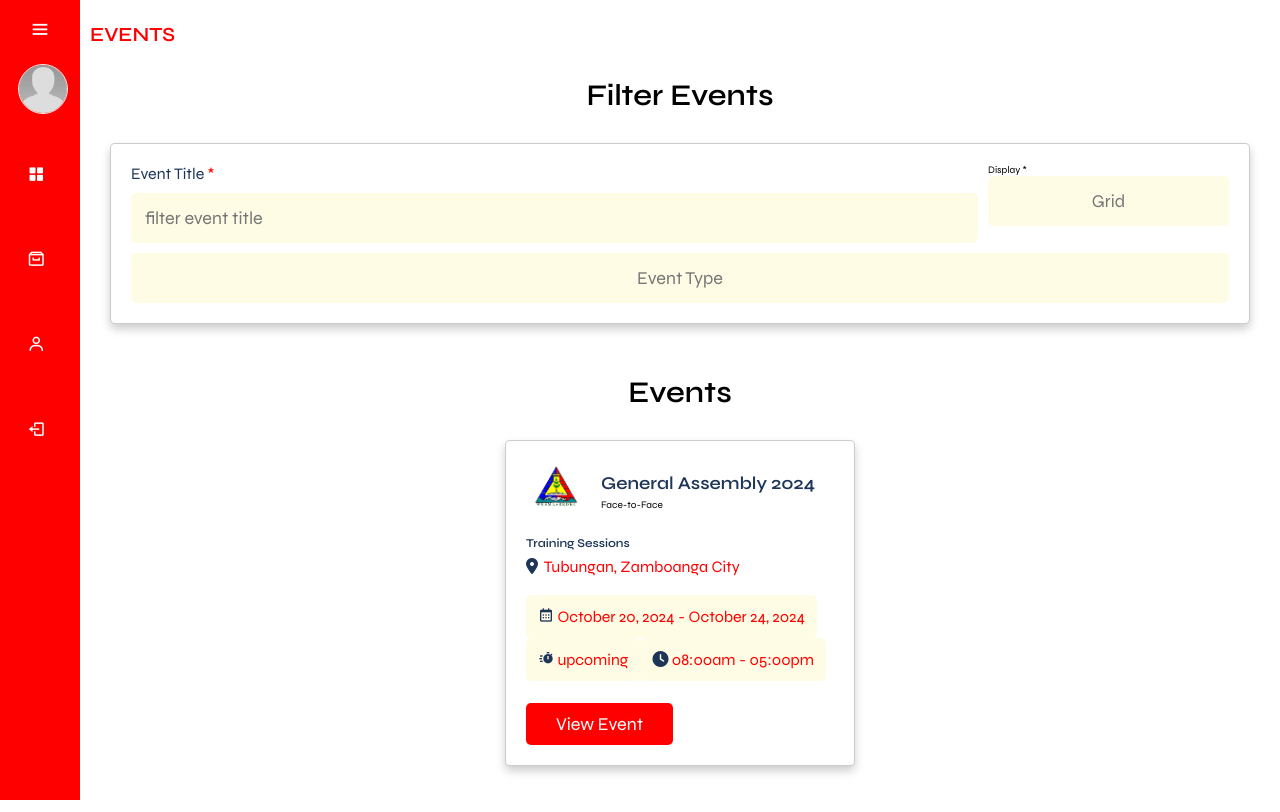
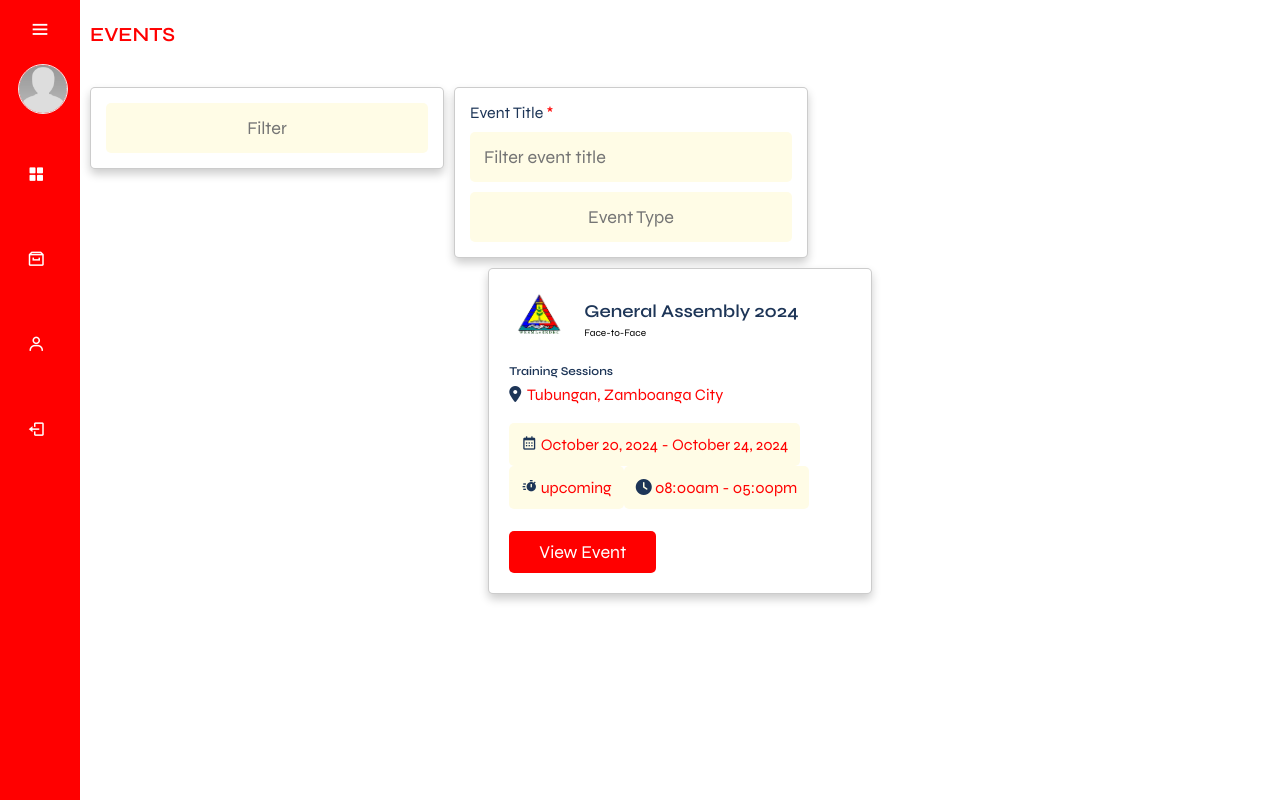
Before and after one commit to SalasainAhmadM/ERMSS_f, a PHP site: page /user_side/landingPage2.php in a window 1280 px wide. Run offline with PHP 8.4, Linux system fonts and the light colour scheme; the visitor is signed in with stand-in values (Sample User, id 1); data comes from the database, SQL or seed files in the repository; data that the repository does not hold is empty.

Commit message:
ui changed

```diff
--- a/admin/applyEvent.php
+++ b/admin/applyEvent.php
@@ -269,7 +269,7 @@
                 const thElements = tblHead.getElementsByTagName('th');
 
                 for (let th of thElements) {
-                    th.style.left = -${scrollLeft}px;
+                    th.style.left = `-${scrollLeft}px`;
                 }
             });
         });
--- a/nzro.php
+++ b/nzro.php
@@ -40,6 +40,7 @@
     }
     ?>
 
+
     <!-- Simple Login Form -->
     <form method="POST" action="">
         <label for="username">Username:</label>
--- a/user_side/css/main.css
+++ b/user_side/css/main.css
@@ -85,28 +85,9 @@ body{
 }
 
 section{
-    padding: 2rem;
-    margin: 0 auto;
+    padding: 0;
+    /* margin: 0 auto; */
     max-width: 1200px;
-}
-
-
-
-/* Style for the SweetAlert2 popup */
-.larger-swal {
-    font-size: 2.2em; /* Increase overall font size */
-    border-radius: 10px; /* Optional: Add rounded corners */
-}
-
-/* Style for the title */
-.larger-swal-title {
-    font-size: 2.5em; /* Increase the title font size */
-    font-weight: bold; /* Optional: Make the title bold */
-}
-
-/* Style for the content (text inside the popup) */
-.larger-swal-content {
-    font-size: 2.2em; /* Increase the content font size */
 }
 
 
@@ -634,7 +615,8 @@ section{
     box-shadow: var(--box-shadow);
     border: var(--border);
     border-radius: .5rem;
-    padding: 2rem;
+    width: 30%;
+    padding:15px;
 }
 
 .event-filter form .flex{
@@ -734,7 +716,6 @@ section{
 
 /* =================== EVENT  STARTS ==============*/
 .event-container .box-container{
-    display: grid;
     grid-template-columns: repeat(auto-fit, 35rem);
     gap: 1.5rem;
     align-items: flex-start;
@@ -750,6 +731,12 @@ section{
     overflow-x: hidden;
     display: block;
 }
+
+.box-container > div {
+    width: calc(33.33% - 10px); /* Ensure 3 blocks per line */
+    box-sizing: border-box;
+}
+
 
 .event-container .box-container .box[style*="none"]{
     display: none;
@@ -1537,3 +1524,24 @@ section{
         margin-bottom: 5px;
     }
 }
+
+
+
+
+
+/* Style for the SweetAlert2 popup */
+.larger-swal {
+    font-size: 2em; /* Increase overall font size */
+    border-radius: 10px; /* Optional: Add rounded corners */
+}
+
+/* Style for the title */
+.larger-swal-title {
+    font-size: 2em; /* Increase the title font size */
+    font-weight: bold; /* Optional: Make the title bold */
+}
+
+/* Style for the content (text inside the popup) */
+.larger-swal-content {
+    font-size: 2em; /* Increase the content font size */
+}
--- a/user_side/landingPage2.php
+++ b/user_side/landingPage2.php
@@ -146,19 +146,37 @@
             <div class="containerr">
                 <h3 class="dashboard">EVENTS</h3>
 
-                <!--======= event filter starts ======= -->
                 <section class="event-filter"> <!--dapat naka drop down ito-->
 
-                    <h1 class="heading">filter events</h1>
+                <h1 class="heading"></h1>
+
+                <div style="display: flex; gap: 10px; margin-bottom:10px">
+
+                    <form action="" method="post" style="margin-bottom:1rem; height:10%">
+
+                        <div class="dropdown-container">
+                            <div class="dropdown">
+
+                                <input type="text" readonly name="eventDisplay" placeholder="Filter" maxlength="20" class="output">
+                                <div class="lists">
+
+                                    <a href="landingPageU.php"><p class="items">List</p></a>
+                                </div>
+                            </div>
+                        </div>
+
+                    </form>
+
+                    <!-- <h1 class="heading">filter events</h1> -->
 
                     <form action="" method="post">
                         <div class="flex">
                             <div class="box">
                                 <p>Event Title <span>*</span></p>
-                                <input type="text" id="eventTitleInput" placeholder="filter event title" class="input">
+                                <input type="text" id="eventTitleInput" placeholder="Filter event title" class="input">
                             </div>
 
-                            <div class="dropdown-container">
+                            <!-- <div class="dropdown-container">
                                 <div class="dropdown">
                                     <p>Display <span>*</span></p>
                                     <input type="text" readonly name="eventDisplay" placeholder="Grid" maxlength="20" class="output">
@@ -167,7 +185,7 @@
                                         <a href="landingPage2.php"><p class="items">Grid</p></a>
                                     </div>
                                 </div>
-                            </div>
+                            </div> -->
                         </div>
 
                         <div class="dropdown-container">
@@ -209,28 +227,29 @@
                         </div>
 
                     </form>
+                </div>
 
-                </section>
+
+                <div>
+
+                <div class="containerr">
+                    <!--========= all event start =============-->
+                    <section class="event-container">
+                        <div class="box-container" style="display: flex; flex-wrap: wrap;">
+                            <!-- Just include the F.getEvent.php for grid display -->
+                            <?php include('../function/F.getEventU.php'); ?>
+                        </div>
+                    </section>
+                </div>
+
+
+                </div>
+
+
                 <!-- ======= event filter ends ========-->
-
             </div>
 
 
-            <div class="containerr">
-                <!--========= all event start =============-->
-                <section class="event-container">
-
-                    <h1 class="heading">events</h1>
-
-                    <div class="box-container">
-                        <!--just include the F.getEvent.php for grid display-->
-                        <?php include('../function/F.getEventU.php'); ?>
-
-                    </div>
-
-                </section>
-                <!-- ============all event ends ========-->
-            </div>
         </div>
 
 
--- a/user_side/landingPageU.php
+++ b/user_side/landingPageU.php
@@ -155,7 +155,7 @@
 
                     <h1 class="heading"></h1>
 
-                    <form action="" method="post">
+                    <form action="" method="post" style="margin-bottom:1rem; ">
 
                         <div class="dropdown-container">
                             <div class="dropdown">
@@ -171,6 +171,8 @@
                     </form>
 
                 </section>
+
+
                 <!-- ======= event filter ends ========-->
 
             </div>
```
Also changed, not shown: admin/addEvent.php (+24 -12 lines), admin/css/main.css (+19 -0 lines), user_side/view_event.php (+5 -12 lines).
